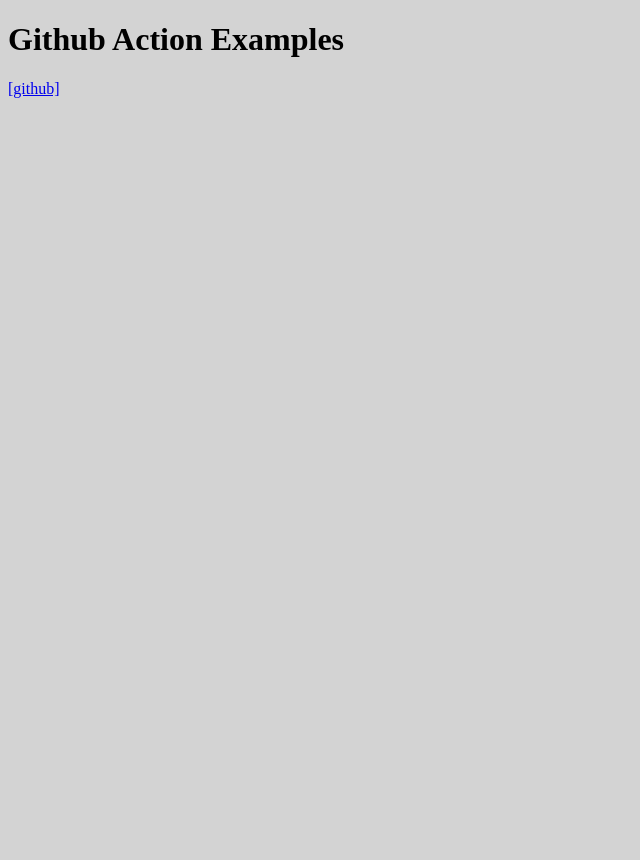
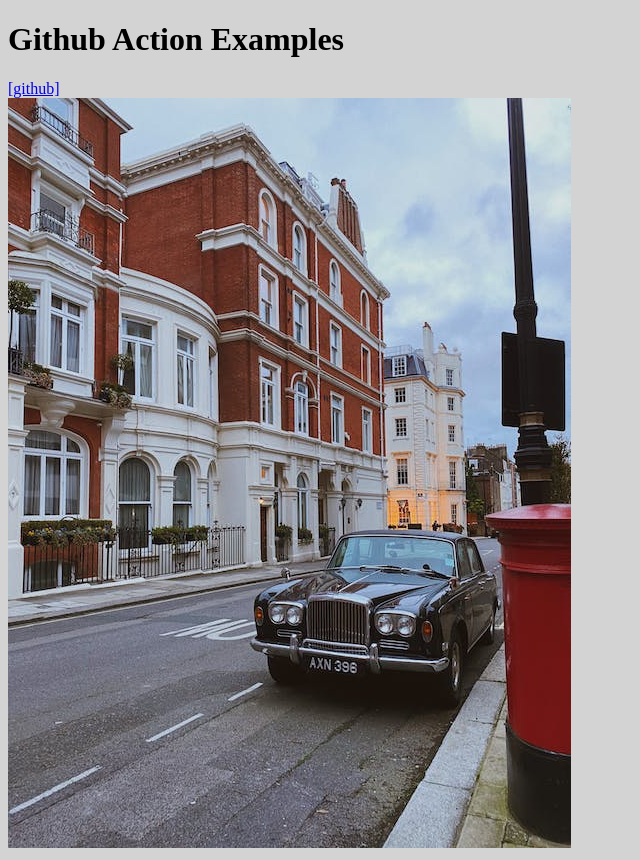
Before and after one commit to akulsr0/github-action-examples, a React (Vite) app: page / in a window 1280 px wide. Shown: the whole page, without its empty margins (0-640 px from the left). Before the commit the page ends 800 px from the top, so only its background shows below. Built offline with nearby package versions, Linux system fonts and the light colour scheme.

Commit message:
chore: demo to check build compare comment

```diff
--- a/src/App.tsx
+++ b/src/App.tsx
@@ -1,4 +1,5 @@
 import React from 'react';
+import img from './img.jpeg';
 
 export default function App() {
   return (
@@ -11,6 +12,8 @@
       >
         [github]
       </a>
+      <br />
+      <img src={img} alt="some-img" />
     </main>
   );
 }
```
Also changed, not shown: src/img.jpeg (added).
